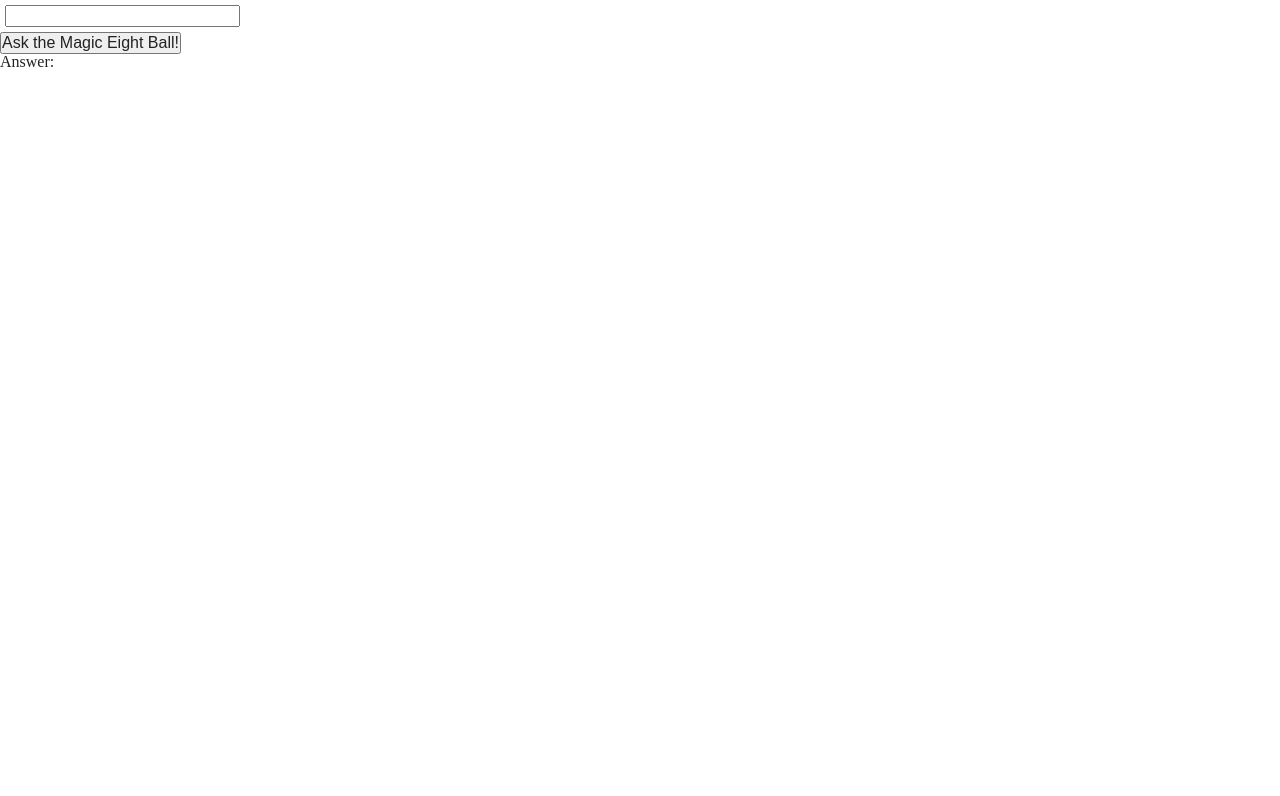
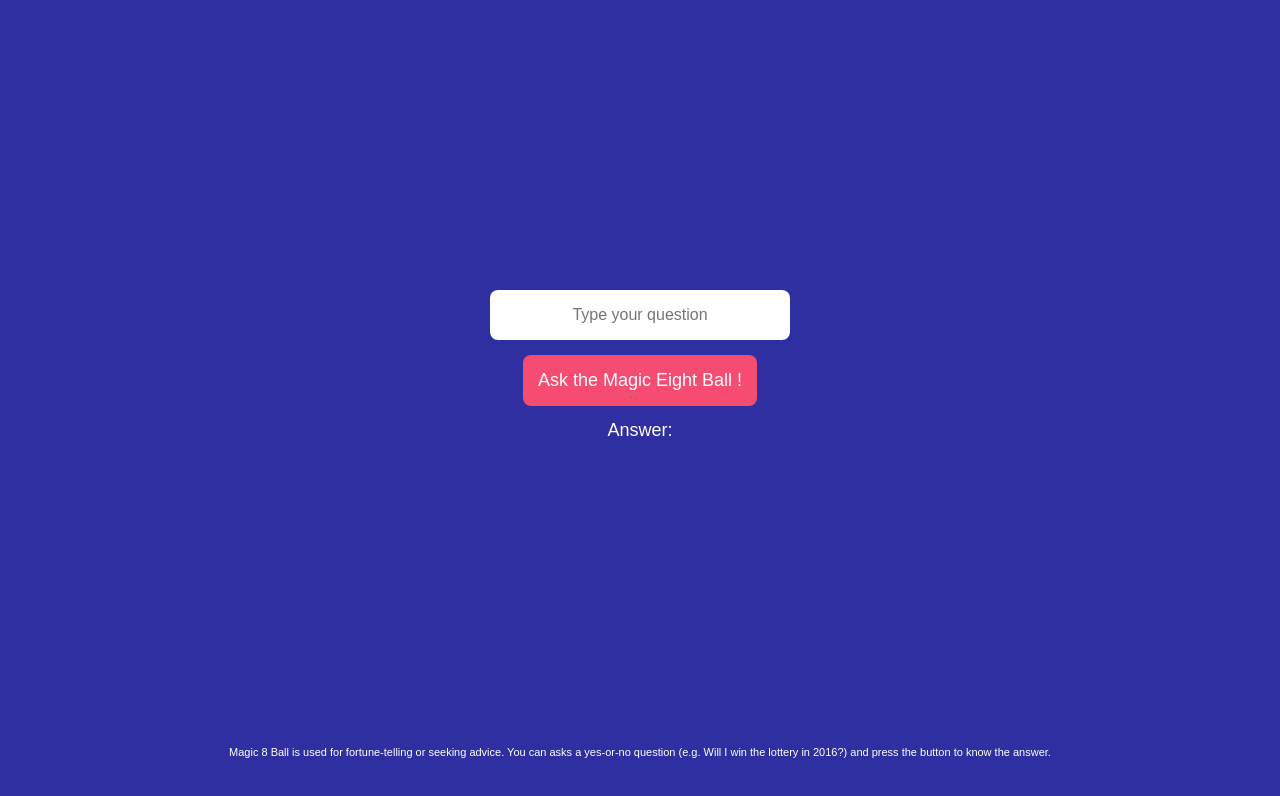
Before and after one commit to AnsariAbdullah/magic-eight-ball, a React (Create React App) app: page / in a window 1280 px wide. Shown: the top 796 px of the page. Built offline with nearby package versions, Linux system fonts and the light colour scheme.

Commit message:
add styles

```diff
--- a/src/components/MagicEightBall.jsx
+++ b/src/components/MagicEightBall.jsx
@@ -1,10 +1,5 @@
 import React from 'react';
 import '../styles/magic-eight-ball.css';
-
-const inputStyle = {
-    width: 235,
-    margin: 5
-}
 
 class MagicEightBall extends React.Component {
     constructor(props) {
@@ -60,17 +55,18 @@ class MagicEightBall extends React.Component {
 
         return (
             <div className="game-wrapper">
+                <div className="game-int-wrapper">
                     <div className="input-wrapper">
                         <input
                             type="text"
                             value={this.state.userInput}
                             onChange={this.handleChange}
-                        style={inputStyle}
+                            placeholder='Type your question'
                         />
                     </div>
 
                     <div className="button-wrapper">
-                    <button onClick={this.ask}> Ask the Magic Eight Ball!</button>
+                        <button onClick={this.ask}> Ask the Magic Eight Ball !</button>
                     </div>
 
                     <div className="answer-wrapper">
@@ -79,6 +75,12 @@ class MagicEightBall extends React.Component {
                             {answer}
                         </p>
                     </div>
+                </div>
+
+                <p className="desc">
+                    Magic 8 Ball is used for fortune-telling or seeking advice. You can asks a yes-or-no question (e.g. Will I win the lottery in 2016?) and press the button to know the answer.
+                    {/* The Magic 8 Ball is a toy used for fortune-telling or seeking advice. The user asks a yes-or-no question (e.g. Will I win the lottery in 2016?) to the large plastic ball, then turns it over to reveal a written answer which appears on the surface of the toy. The Magic 8-Ball is styled after a Billiards ball. */}
+                </p>
             </div>
         );
     }
--- a/src/styles/app.css
+++ b/src/styles/app.css
@@ -2,6 +2,12 @@
   box-sizing: border-box;
   margin: 0;
   padding: 0;
+}
+
+:root{
+    --primary-color: #2f2fa2;
+    --secondary-color: #f64c72;
+    --text-color: #fff;
 }
 
 html, body, div, span, applet, object, iframe,
--- a/src/styles/magic-eight-ball.css
+++ b/src/styles/magic-eight-ball.css
@@ -0,0 +1,61 @@
+.game-wrapper{
+    width: 100vw;
+    height: 100vh;
+    background-color: var(--primary-color);
+}
+.game-int-wrapper {
+    height: 93vh;
+    display: flex;
+    align-items: center;
+    flex-direction: column;
+    justify-content: center;
+}
+.input-wrapper {
+    padding-bottom: 15px;
+}
+input[type="text"] {
+    width: 300px;
+    height: 50px;
+    padding: 5px;
+    border: none;
+    border-radius: 8px;
+}
+::placeholder{
+    text-align: center;
+}
+.button-wrapper {
+    padding-bottom: 15px;
+}
+button {
+    border: none;
+    padding: 15px;
+    font-size: 18px;
+    border-radius: 8px;
+    color: var(--text-color);
+    background-color: var(--secondary-color);
+
+}
+.answer-wrapper {
+    text-align: center;
+}
+h3 {
+    font-size: 18px;
+    padding-bottom: 15px;
+    font-family: sans-serif;
+    color: var(--text-color);
+}
+.answer {
+    font-size: 30px;
+    font-weight: 600;
+    font-family: sans-serif;
+    color: var(--secondary-color);
+}
+.desc {
+    width: 90%;
+    margin: 0 auto;
+    font-size: 11px;
+    line-height: 150%;
+    text-align: center;
+    font-family: sans-serif;
+    color: var(--text-color);
+}
```
Lines whose indentation alone changed are shown as unchanged.
